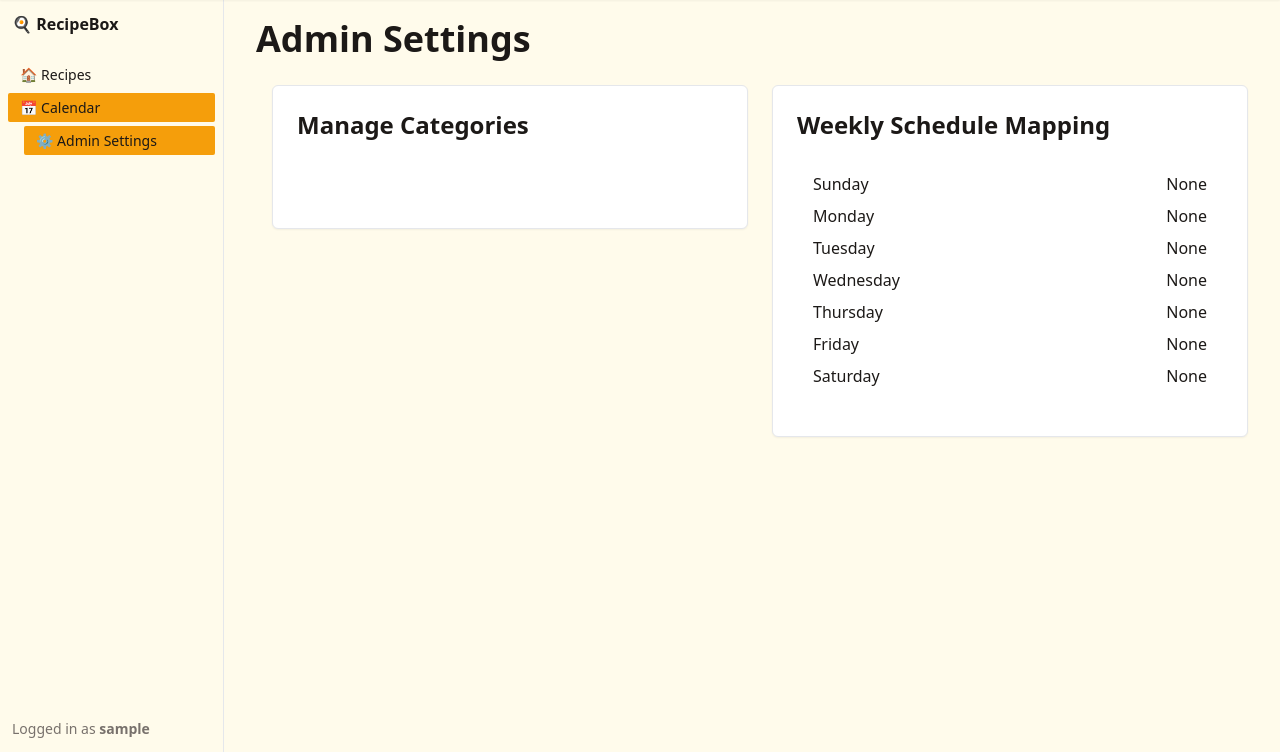
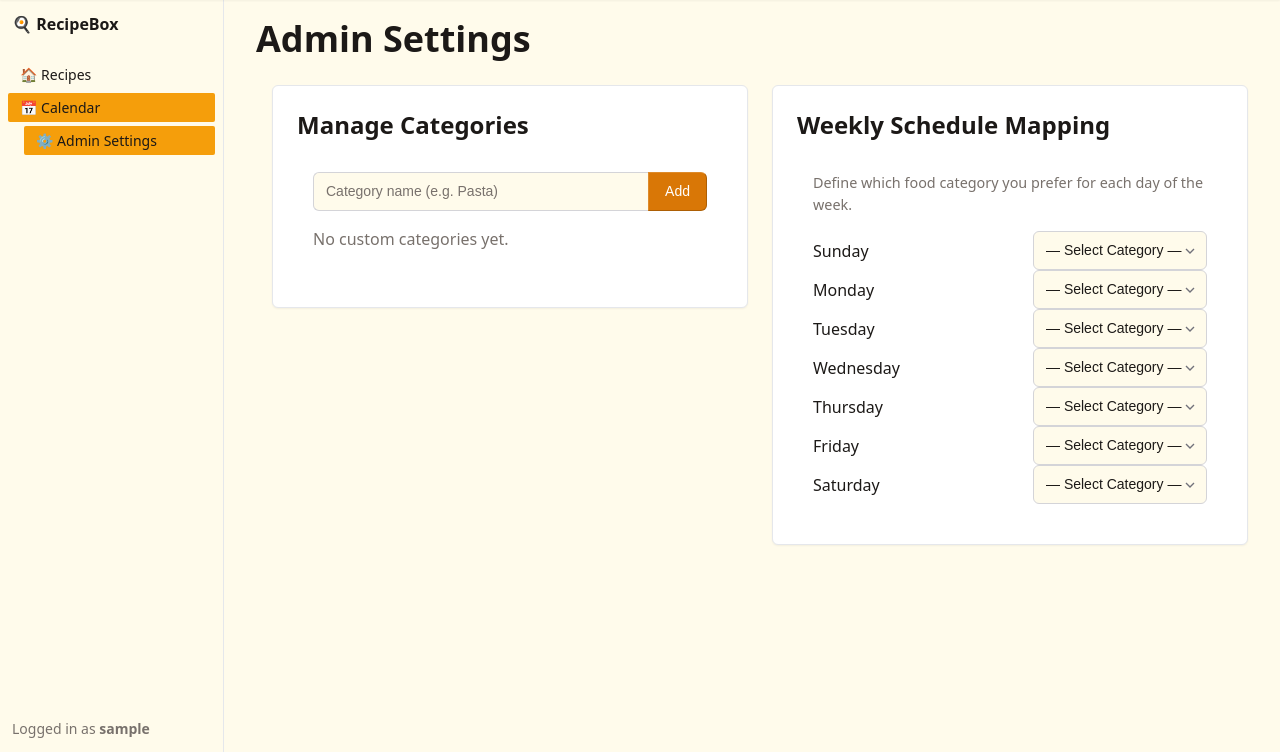
Before and after one commit to chrys/recipebox, a Django app: page /calendar/admin/ in a window 1280 px wide. Shown: the part 48-800 px from the top of the page. Run offline with Django 5.2, Linux system fonts and the light colour scheme; the visitor is signed in with stand-in values (Sample User, id 1); data comes from the database, SQL or seed files in the repository.

Commit message:
feat(admin): Implement category management and schedule mapping logic

```diff
--- a/calendar_app/templates/calendar_app/admin_settings.html
+++ b/calendar_app/templates/calendar_app/admin_settings.html
@@ -12,10 +12,27 @@
             <section class="card">
                 <header><h3>Manage Categories</h3></header>
                 <div style="padding: var(--space-4);">
-                    <ul id="category-list">
+                    <form method="post" action="{% url 'add_category' %}" class="mb-4">
+                        {% csrf_token %}
+                        <fieldset class="group">
+                            <input type="text" name="name" placeholder="Category name (e.g. Pasta)" required>
+                            <button type="submit">Add</button>
+                        </fieldset>
+                    </form>
+
+                    <ul id="category-list" style="list-style: none; padding: 0;">
                         {% for cat in categories %}
-                        <li>{{ cat.name }}</li>
+                        <li class="flex justify-between items-center py-2" style="border-bottom: 1px solid var(--border);">
+                            <span>{{ cat.name }}</span>
+                            <form method="post" action="{% url 'delete_category' pk=cat.pk %}" style="margin: 0;">
+                                {% csrf_token %}
+                                <button type="submit" class="ghost small" data-variant="danger" onclick="return confirm('Are you sure you want to remove this category?')">✕</button>
+                            </form>
+                        </li>
                         {% endfor %}
+                        {% if not categories %}
+                        <li class="text-light">No custom categories yet.</li>
+                        {% endif %}
                     </ul>
                 </div>
             </section>
@@ -24,11 +41,21 @@
             <section class="card">
                 <header><h3>Weekly Schedule Mapping</h3></header>
                 <div style="padding: var(--space-4);">
+                    <p class="text-light mb-4" style="font-size: 0.9em;">Define which food category you prefer for each day of the week.</p>
                     {% for day_val, day_name in days %}
-                    <div class="flex justify-between items-center mb-2">
-                        <span>{{ day_name }}</span>
-                        <span>{{ mappings|get_item:day_val }}</span>
-                    </div>
+                    <form method="post" action="{% url 'update_schedule' %}" class="flex justify-between items-center mb-3">
+                        {% csrf_token %}
+                        <input type="hidden" name="day" value="{{ day_val }}">
+                        <span style="font-weight: var(--font-medium);">{{ day_name }}</span>
+                        <div class="hstack gap-2">
+                            <select name="category" style="margin: 0; min-width: 150px;" onchange="this.form.submit()">
+                                <option value="">— Select Category —</option>
+                                {% for cat in categories %}
+                                <option value="{{ cat.pk }}" {% if mappings|get_item:day_val == cat.pk %}selected{% endif %}>{{ cat.name }}</option>
+                                {% endfor %}
+                            </select>
+                        </div>
+                    </form>
                     {% endfor %}
                 </div>
             </section>
--- a/calendar_app/views.py
+++ b/calendar_app/views.py
@@ -6,6 +6,9 @@ from django.contrib import messages
 from django.contrib.auth.decorators import login_required
 from django.db import IntegrityError
 from django.shortcuts import get_object_or_404, redirect, render
+
+from django.utils.text import slugify
+from django.views.decorators.http import require_POST
 
 from .forms import CalendarEntryForm
 from .models import CalendarEntry
@@ -24,6 +27,51 @@ def admin_settings(request):
         'days': UserScheduleMapping.DAYS_OF_WEEK,
     }
     return render(request, 'calendar_app/admin_settings.html', context)
+
+
+@login_required
+@require_POST
+def add_category(request):
+    name = request.POST.get('name', '').strip()
+    if name:
+        slug = slugify(name)
+        # Ensure slug is unique for this user
+        if not Category.objects.filter(user=request.user, slug=slug).exists():
+            Category.objects.create(user=request.user, name=name, slug=slug)
+            messages.success(request, f'Category "{name}" added.')
+        else:
+            messages.warning(request, f'Category with similar name already exists.')
+    return redirect('admin_settings')
+
+
+@login_required
+@require_POST
+def delete_category(request, pk):
+    category = get_object_or_404(Category, pk=pk, user=request.user)
+    category.delete()
+    messages.success(request, 'Category removed.')
+    return redirect('admin_settings')
+
+
+@login_required
+@require_POST
+def update_schedule(request):
+    day = request.POST.get('day')
+    category_id = request.POST.get('category')
+
+    if day is not None:
+        category = None
+        if category_id:
+            category = get_object_or_404(Category, pk=category_id, user=request.user)
+
+        UserScheduleMapping.objects.update_or_create(
+            user=request.user,
+            day_of_week=int(day),
+            defaults={'category': category}
+        )
+        messages.success(request, 'Schedule updated.')
+
+    return redirect('admin_settings')
 
 
 @login_required
```
Also changed, not shown: Tests/unit/calendar_app/test_admin_views.py (+37 -0 lines), Tests/unit/calendar_app/test_ui.py (+6 -0 lines).
